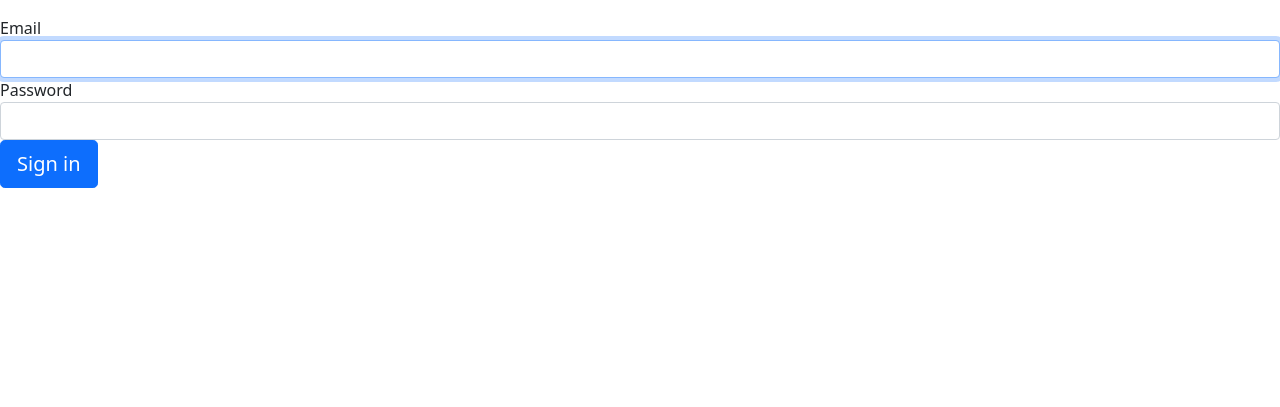
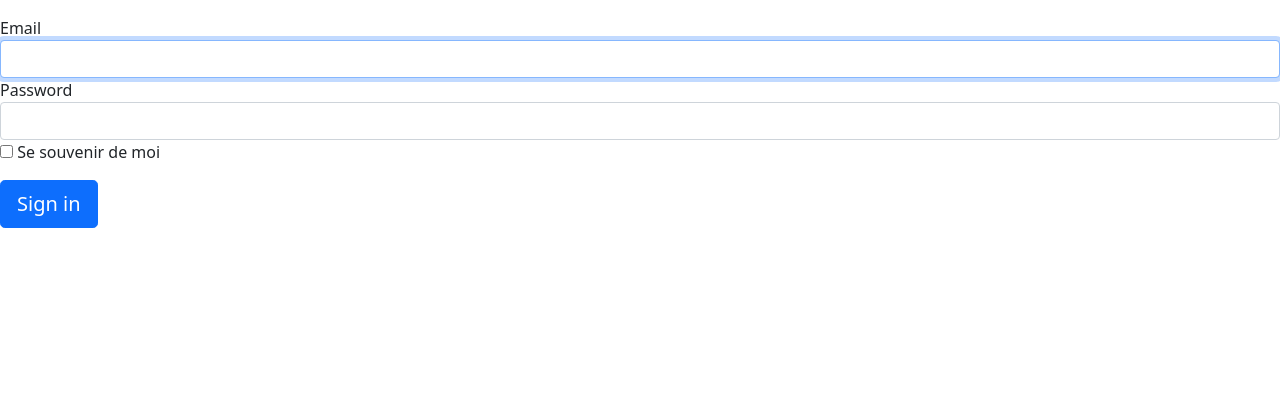
Before and after one commit to THH-13/Sortir, a Symfony app: template templates/security/login.html.twig in a window 1280 px wide. Shown: the part 342-749 px from the top of the page. Run offline with Twig, Linux system fonts and the light colour scheme; the template is opened without the code that fills it, so the values that code supplies are empty; some libraries are stand-ins or nearby versions.

Commit message:
remember me

```diff
--- a/templates/security/login.html.twig
+++ b/templates/security/login.html.twig
@@ -24,16 +24,13 @@
            value="{{ csrf_token('authenticate') }}"
     >
 
-    {#
-        Uncomment this section and add a remember_me option below your firewall to activate remember me functionality.
-        See https://symfony.com/doc/current/security/remember_me.html
 
         <div class="checkbox mb-3">
             <label>
-                <input type="checkbox" name="_remember_me"> Remember me
+                <input type="checkbox" name="_remember_me"> Se souvenir de moi
             </label>
         </div>
-    #}
+
 
     <button class="btn btn-lg btn-primary" type="submit">
         Sign in
```
Also changed, not shown: 1 other file.
